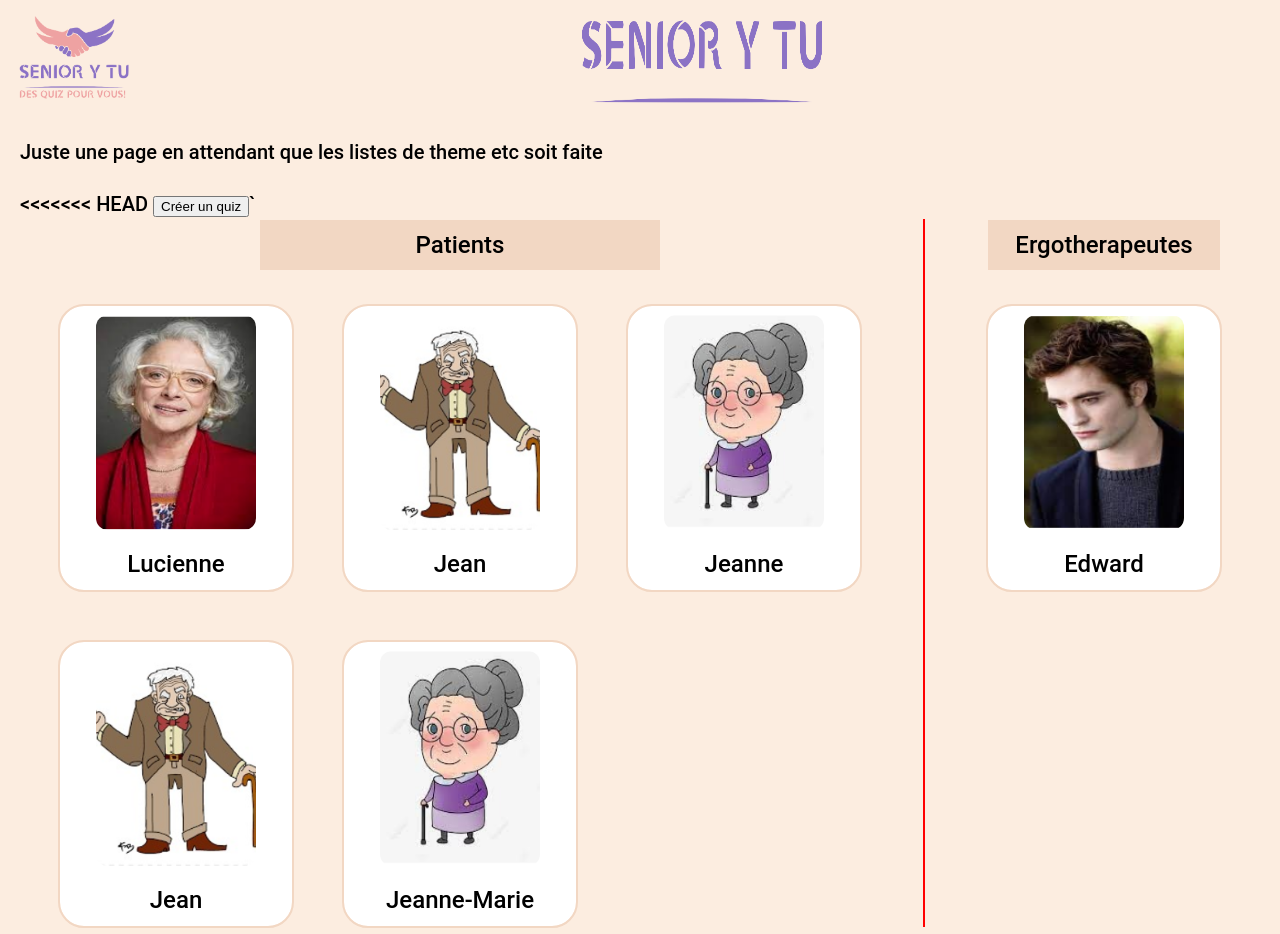
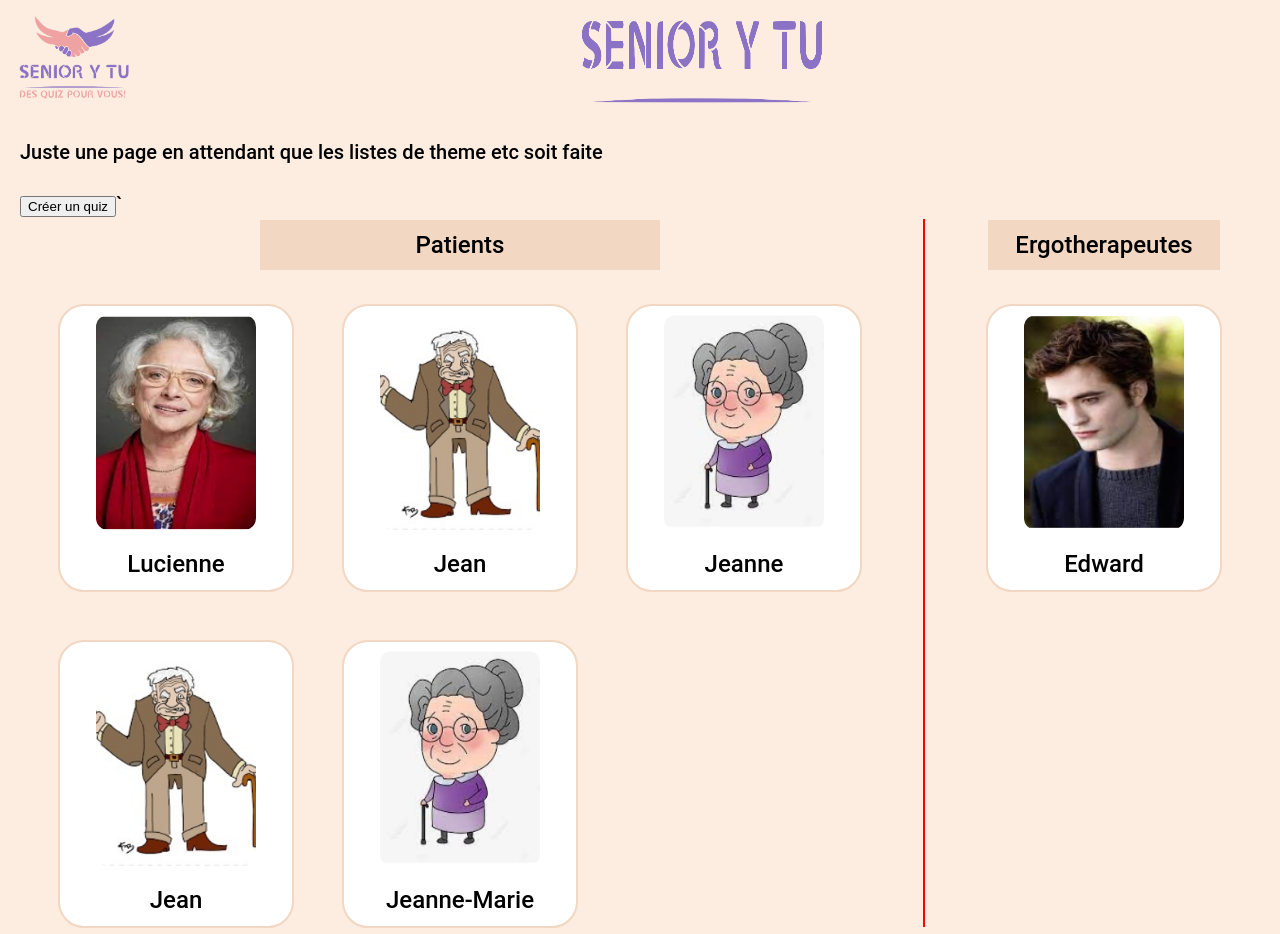
Before and after one commit to 2019-2020-ps6/2022-2023-ps6-senior-y-tu, an Angular app in the folder front-end/: page /accueil in a window 1280 px wide. Built offline with nearby package versions, Linux system fonts and the light colour scheme.

Commit message:
merge fix

```diff
--- a/front-end/src/app/accueil/accueil.component.html
+++ b/front-end/src/app/accueil/accueil.component.html
@@ -1,6 +1,5 @@
 <div class="home">
   <p>Juste une page en attendant que les listes de theme etc soit faite </p>
-<<<<<<< HEAD
   <button routerLink="/creer-quiz"> Créer un quiz</button>`
   <app-patient-list routerLink="/theme-list"></app-patient-list>
 </div>
```
